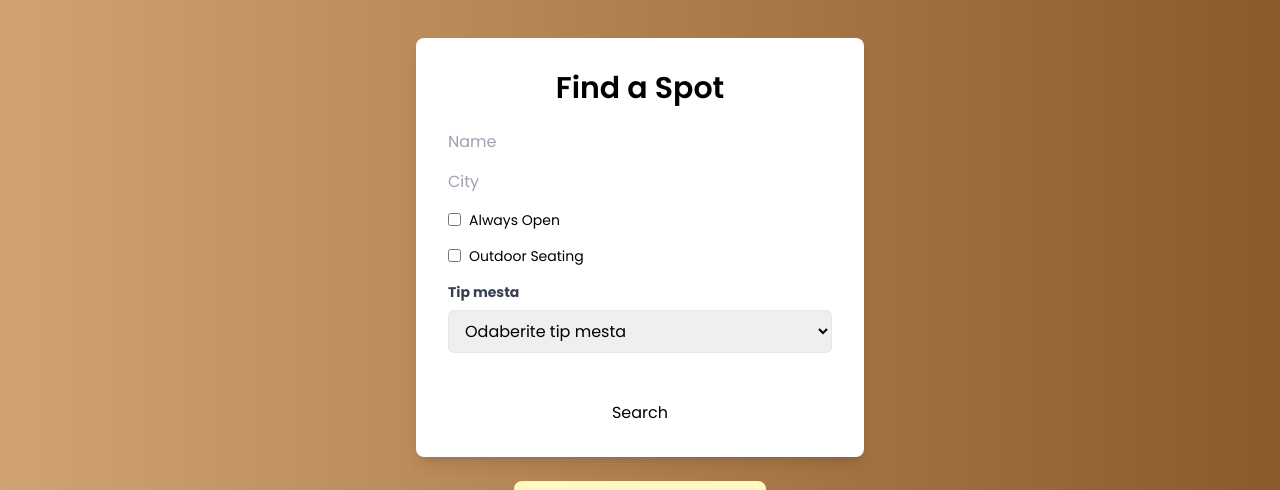
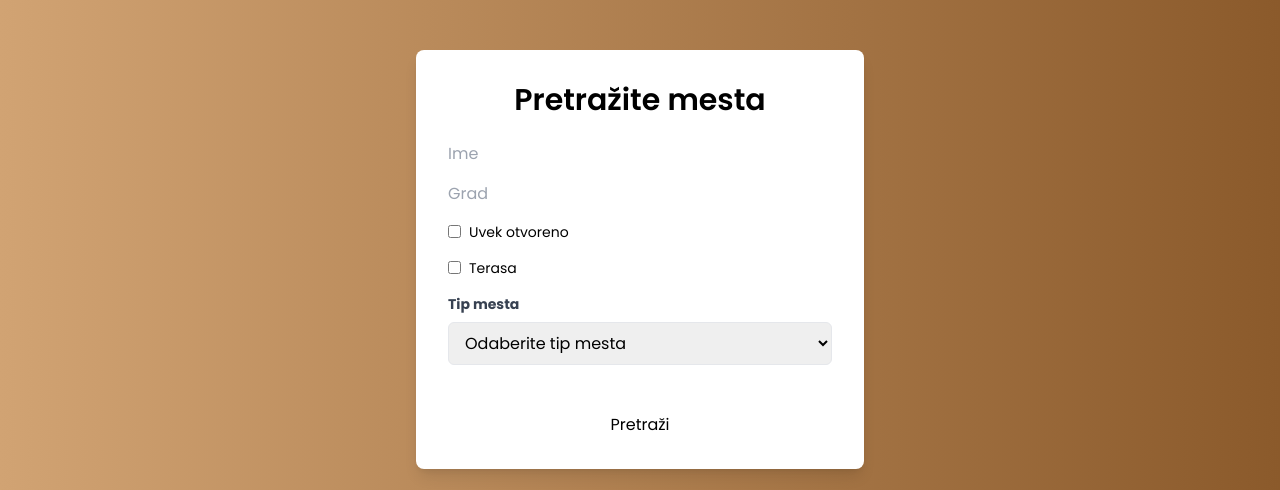
Before and after one commit to Evizzo/Restaurant-Discovery-and-Management-Platform, a React (Vite) app in the folder frontend/: page /search in a window 1280 px wide. Shown: the part 153-643 px from the top of the page. Built offline with nearby package versions, Linux system fonts and the light colour scheme; no server answers.

Commit message:
Minor changes

```diff
--- a/frontend/src/components/SearchSpots.tsx
+++ b/frontend/src/components/SearchSpots.tsx
@@ -77,8 +77,9 @@ const SearchSpots: React.FC = () => {
 
   return (
     <div className="min-h-screen bg-gradient-to-r from-[#D1A373] to-[#8B5A2B] flex flex-col justify-center items-center">
+    <br></br>
       <div className="w-full max-w-md p-8 bg-white rounded-lg shadow-lg">
-        <h1 className="text-3xl font-semibold mb-6 text-center">Find a Spot</h1>
+        <h1 className="text-3xl font-semibold mb-6 text-center">Pretražite mesta</h1>
         <form onSubmit={handleSubmit}>
           <div className="grid grid-cols-1 gap-4">
             <input
@@ -86,7 +87,7 @@ const SearchSpots: React.FC = () => {
               name="name"
               value={searchParams.name}
               onChange={handleInputChange}
-              placeholder="Name"
+              placeholder="Ime"
               className="input-field"
             />
             <input
@@ -94,7 +95,7 @@ const SearchSpots: React.FC = () => {
               name="city"
               value={searchParams.city}
               onChange={handleInputChange}
-              placeholder="City"
+              placeholder="Grad"
               className="input-field"
             />
             {/* <input
@@ -121,7 +122,7 @@ const SearchSpots: React.FC = () => {
                 onChange={handleCheckboxChange}
                 className="form-checkbox"
               />
-              <label className="text-sm">Always Open</label>
+              <label className="text-sm">Uvek otvoreno</label>
             </div>
             <div className="flex items-center space-x-2">
               <input
@@ -131,7 +132,7 @@ const SearchSpots: React.FC = () => {
                 onChange={handleCheckboxChange}
                 className="form-checkbox"
               />
-              <label className="text-sm">Outdoor Seating</label>
+              <label className="text-sm">Terasa</label>
             </div>
             <div className="mb-6">
             <label className="block text-gray-700 text-sm font-bold mb-2" htmlFor="spotType">Tip mesta</label>
@@ -156,7 +157,7 @@ const SearchSpots: React.FC = () => {
             </select>
       </div>
           </div>
-          <button type="submit" className="btn-primary w-full mt-6">Search</button>
+          <button type="submit" className="btn-primary w-full mt-6">Pretraži</button>
         </form>
       </div>
       <br></br>
--- a/frontend/src/layouts/Card.tsx
+++ b/frontend/src/layouts/Card.tsx
@@ -18,7 +18,7 @@ const Card = (props: {
       <h3 className="font-semibold text-white">{props.nameOfSpot}</h3>
       <div>
         <p className="text-white">{props.locationOfSpot}</p>
-        <p className="text-white">Working hours: {props.workingFrom} - {props.workingTo}</p>
+        <p className="text-white">Radno vreme: {props.workingFrom} - {props.workingTo}</p>
       </div>
       <ShowStarRating
         key={props.rating}
--- a/frontend/src/layouts/UpdateSpotCard.tsx
+++ b/frontend/src/layouts/UpdateSpotCard.tsx
@@ -31,7 +31,7 @@ const UpdateSpotCard = (props: {
         <h3 className="font-semibold text-white">{props.nameOfSpot}</h3>
         <div>
           <p className="text-white">{props.locationOfSpot}</p>
-          <p className="text-white">Working hours: {props.workingFrom} - {props.workingTo}</p>
+          <p className="text-white">Radno vreme: {props.workingFrom} - {props.workingTo}</p>
         </div>
         <ShowStarRating
           key={props.rating}
```
